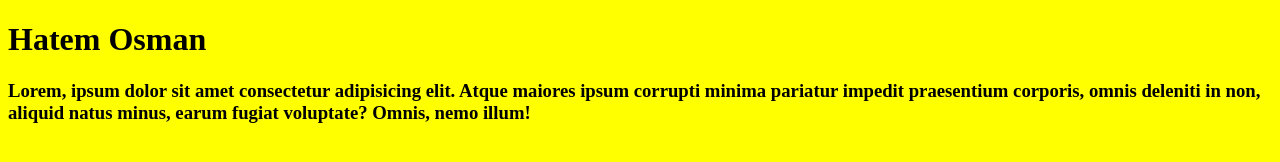
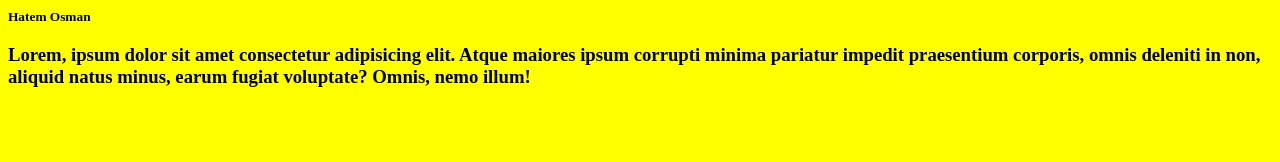
Before and after one commit to Salehalkolaidi/masterLec7, a plain HTML site: page index.html in a window 1280 px wide. Drawn offline with Linux system fonts and the light colour scheme.

Commit message:
adding font size smaller to style.css

```diff
--- a/style.css
+++ b/style.css
@@ -1,3 +1,6 @@
 body{
     background-color: yellow;
 }
+h1{
+    font-size: smaller;
+}
```
